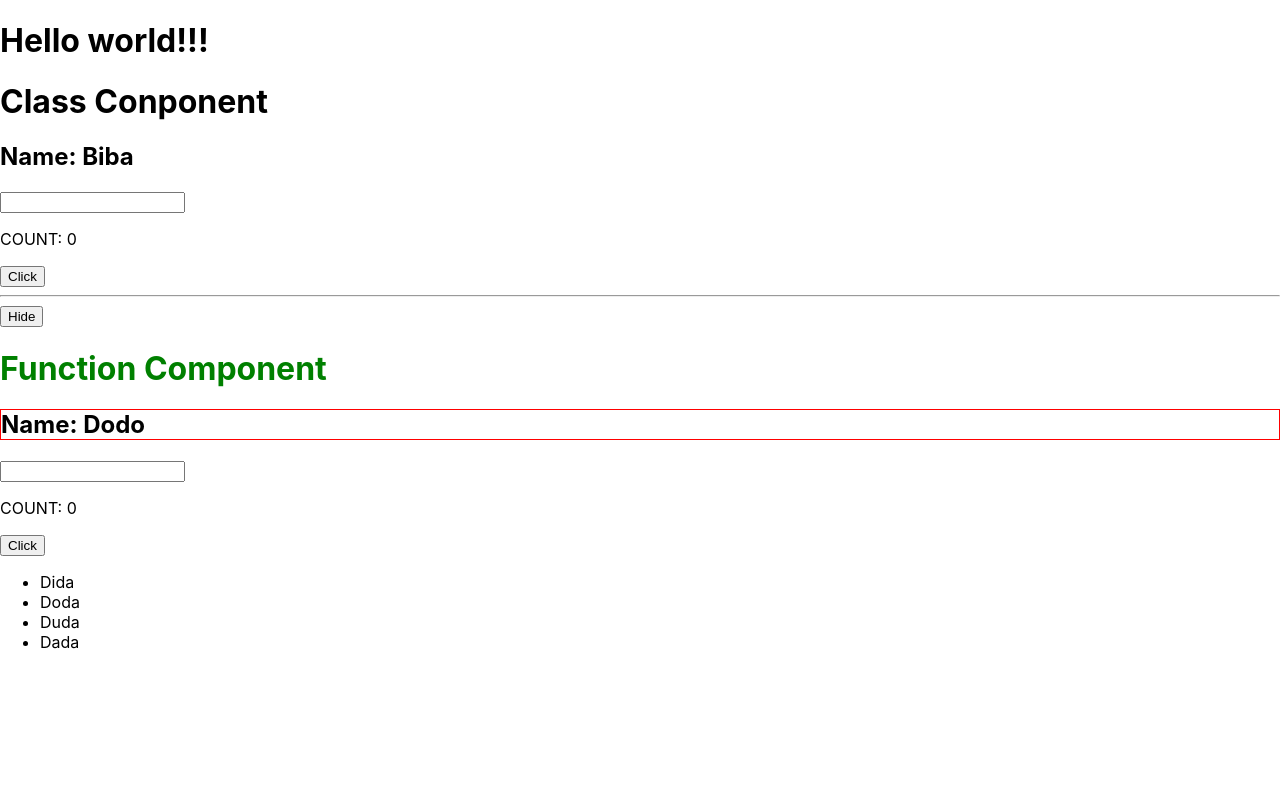
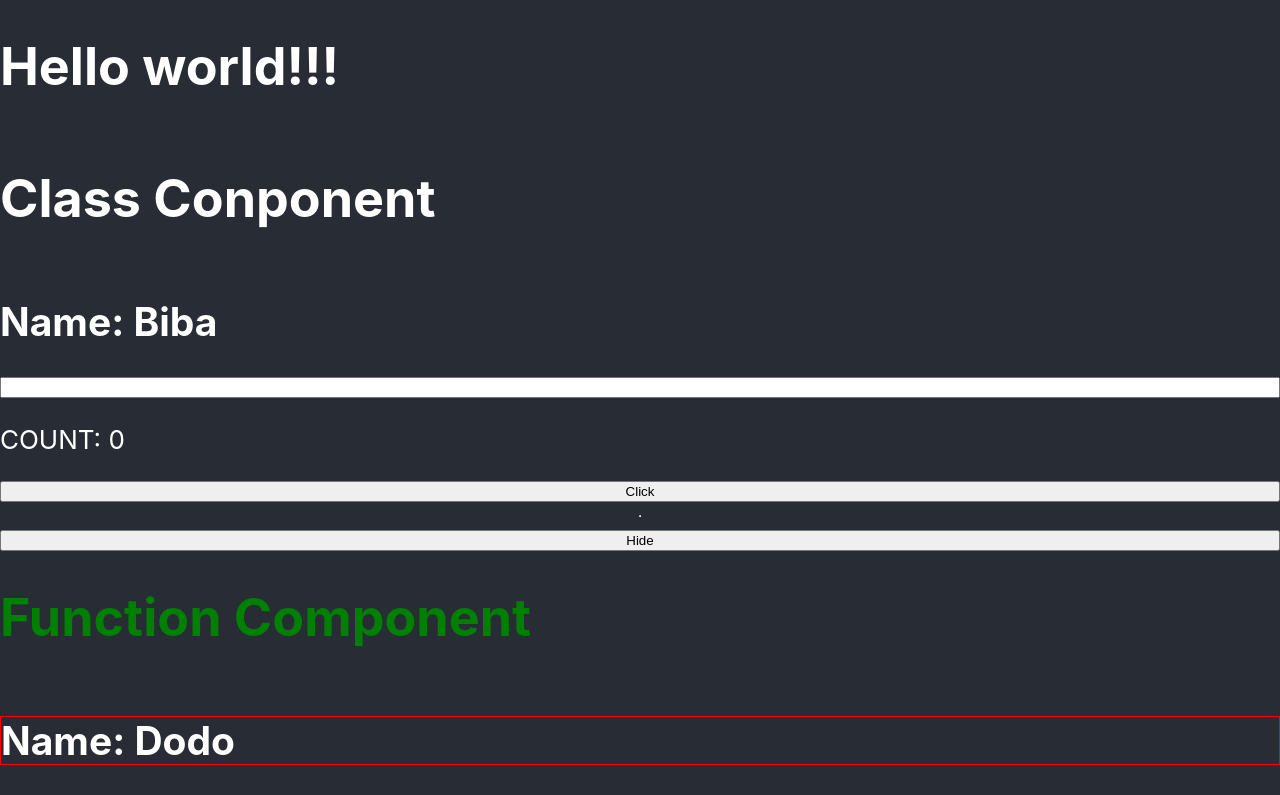
Before and after one commit to Photon74/reactlslearning, a React (Create React App) app: page / in a window 1280 px wide. Shown: the top 795 px of the page. Built offline with nearby package versions, Linux system fonts and the light colour scheme.

Commit message:
Some css

```diff
--- /dev/null
+++ b/src/App.css
@@ -0,0 +1,8 @@
+.App-header {
+    background-color: #282c34;
+    min-height: 100vh;
+    display: flex;
+    flex-direction: column;
+    font-size: calc(10px + 2vmin);
+    color: white;
+    }
--- a/src/App.js
+++ b/src/App.js
@@ -1,13 +1,15 @@
 import { useState } from "react"
 import { Form as ClassForm } from "./components/classes/Form"
 import { Form as FuncForm } from "./components/func/Form"
+
+import './App.css'
 
 export function App(){
     const[toggle, setToggle] = useState(true)
     const[arr, setArr] = useState([{name: 'Dida'}, {name: 'Doda'}, {name: 'Duda'}, {name: 'Dada'}])
 
     return (
-        <>
+        <div className="App-header">
             <h1>Hello world!!!</h1>
             <ClassForm></ClassForm>
             <hr />
@@ -18,7 +20,7 @@ export function App(){
                     <li>{item.name}</li>
                 ))}
             </ul>
-        </>
+        </div>
     )
 }
 
```
